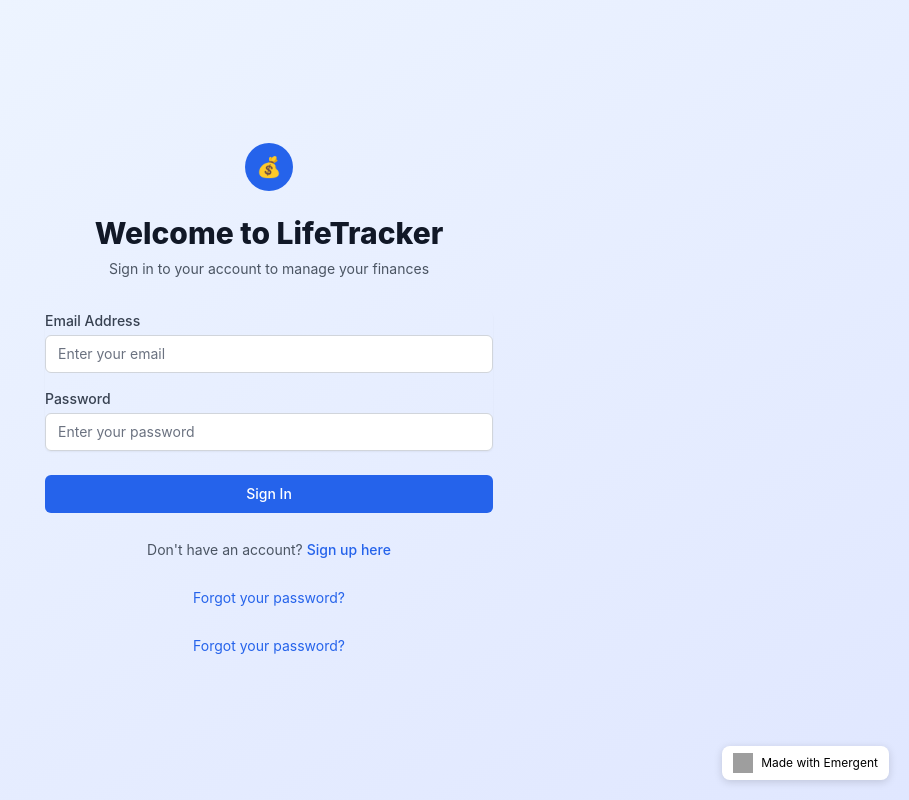
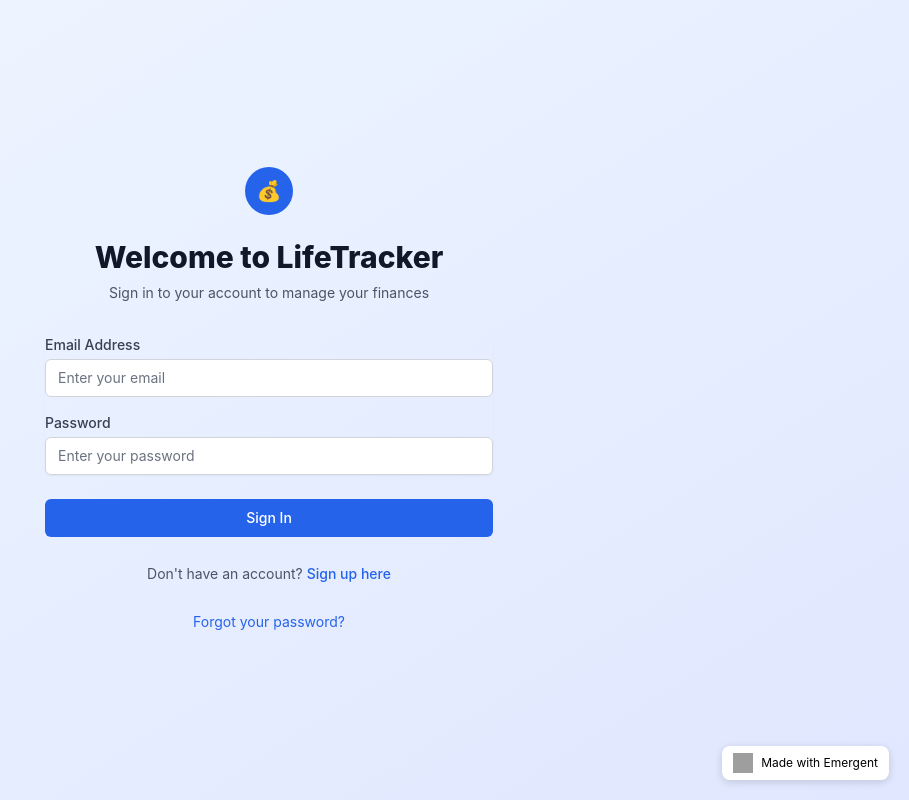
Before and after one commit to drfhaustwats/FINANCE-HACKER, a React (Create React App) app in the folder frontend/: page / in a window 1280 px wide. Shown: the whole page, without its empty margins (371-1280 px from the left). Built offline with nearby package versions, Linux system fonts and the light colour scheme; grey boxes are pictures that could not be loaded.

Commit message:
auto-commit for eb6ea1f6-dc87-419d-a6a6-93f8442b29fb

```diff
--- a/frontend/src/components/Login.js
+++ b/frontend/src/components/Login.js
@@ -130,16 +130,6 @@ const Login = ({ onSwitchToRegister, onSwitchToForgotPassword }) => {
               Forgot your password?
             </button>
           </div>
-
-          <div className="text-center">
-            <button
-              type="button"
-              onClick={onSwitchToForgotPassword}
-              className="text-sm text-blue-600 hover:text-blue-500"
-            >
-              Forgot your password?
-            </button>
-          </div>
         </form>
       </div>
     </div>
```
